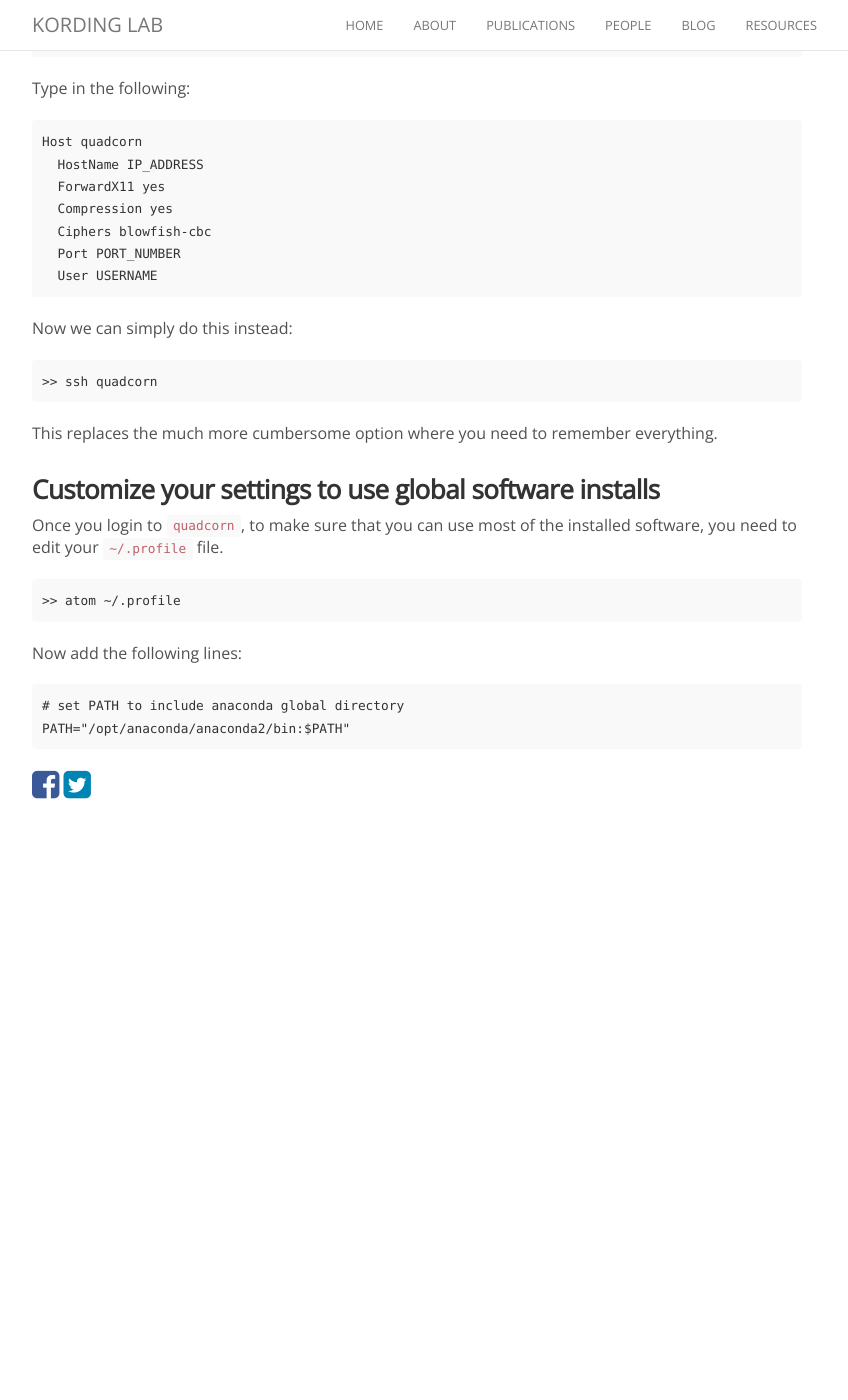
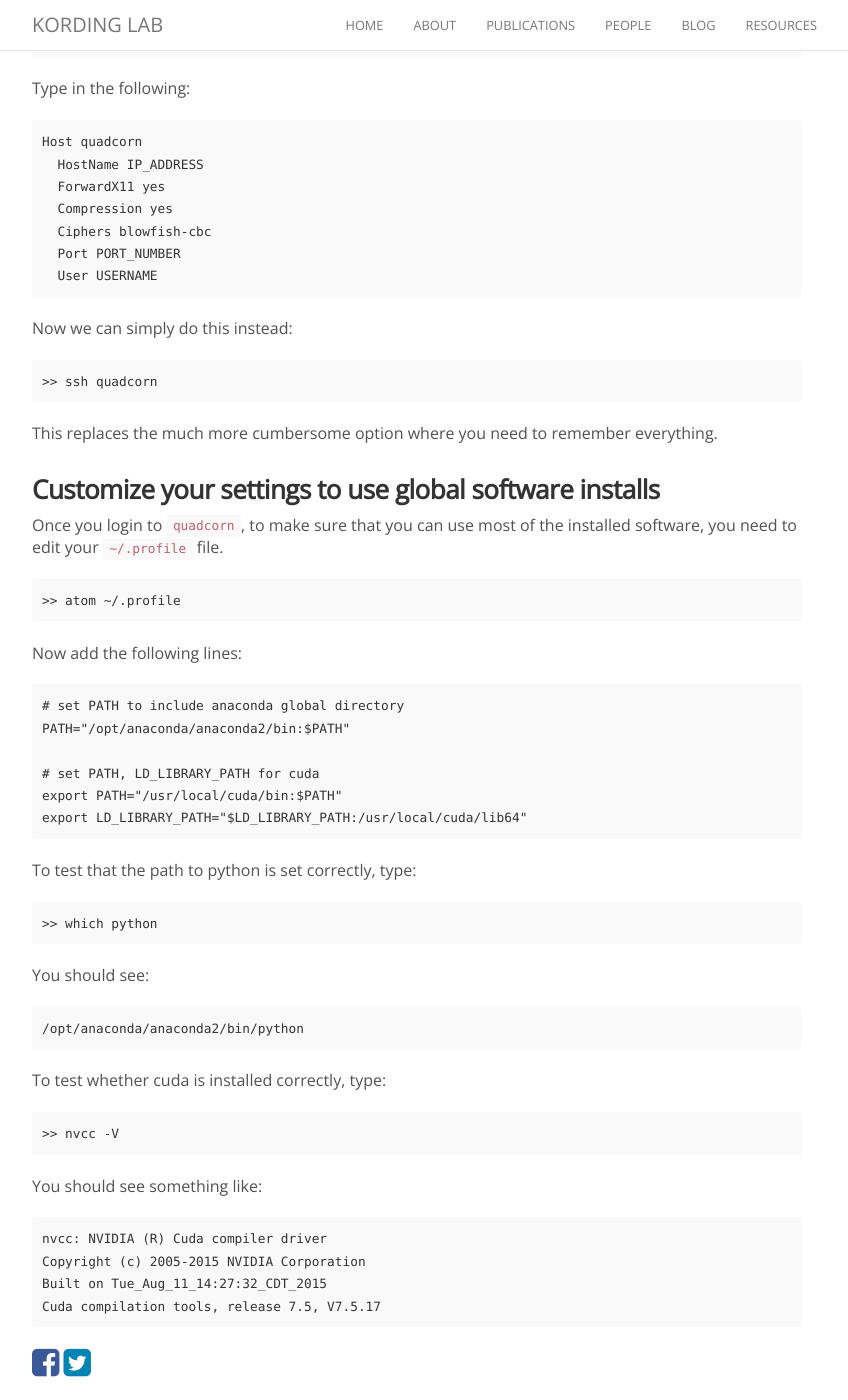
Before and after one commit to KordingLab/KordingLab.github.io, a Jekyll site: the page built from _posts/2016-08-12-quadcorn.md, in a window 1280 px wide and 1400 px high, scrolled down 1648 px. Shown: the whole window, without its empty margins (223-1071 px from the left). Built offline with Jekyll 4.4.1, drawn with Linux system fonts in a browser that asks for light colours; nearby versions of some CDN libraries; comment, search, counter and statistics services are not loaded; before the commit the page ends 2470 px from its top, so only the background shows below that.

Commit message:
Update 2016-08-12-quadcorn.md

````diff
--- a/_posts/2016-08-12-quadcorn.md
+++ b/_posts/2016-08-12-quadcorn.md
@@ -120,4 +120,35 @@ Now add the following lines:
 ```
 # set PATH to include anaconda global directory
 PATH="/opt/anaconda/anaconda2/bin:$PATH"
+
+# set PATH, LD_LIBRARY_PATH for cuda
+export PATH="/usr/local/cuda/bin:$PATH"
+export LD_LIBRARY_PATH="$LD_LIBRARY_PATH:/usr/local/cuda/lib64"
 ```
+
+To test that the path to python is set correctly, type:
+
+```
+>> which python
+```
+
+You should see:
+
+```
+/opt/anaconda/anaconda2/bin/python
+```
+
+To test whether cuda is installed correctly, type:
+
+```
+>> nvcc -V
+```
+
+You should see something like:
+
+```
+nvcc: NVIDIA (R) Cuda compiler driver
+Copyright (c) 2005-2015 NVIDIA Corporation
+Built on Tue_Aug_11_14:27:32_CDT_2015
+Cuda compilation tools, release 7.5, V7.5.17
+```
````
